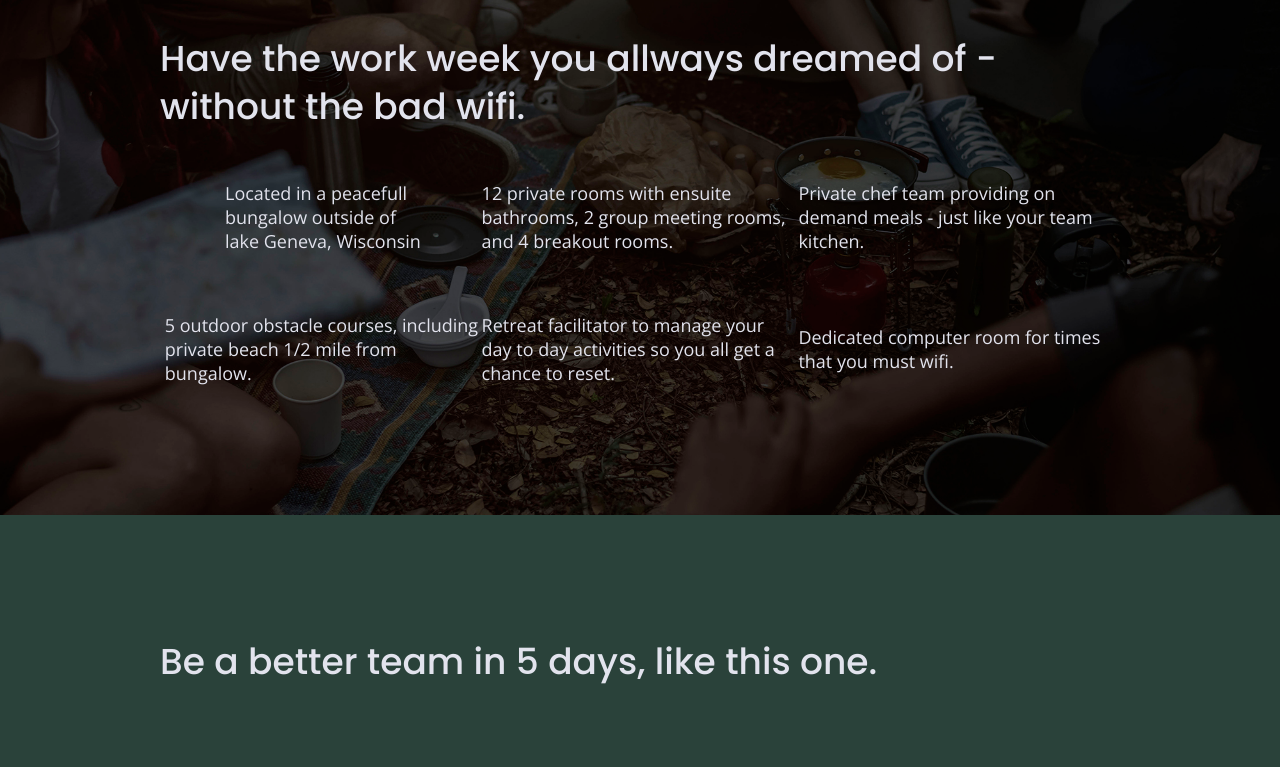
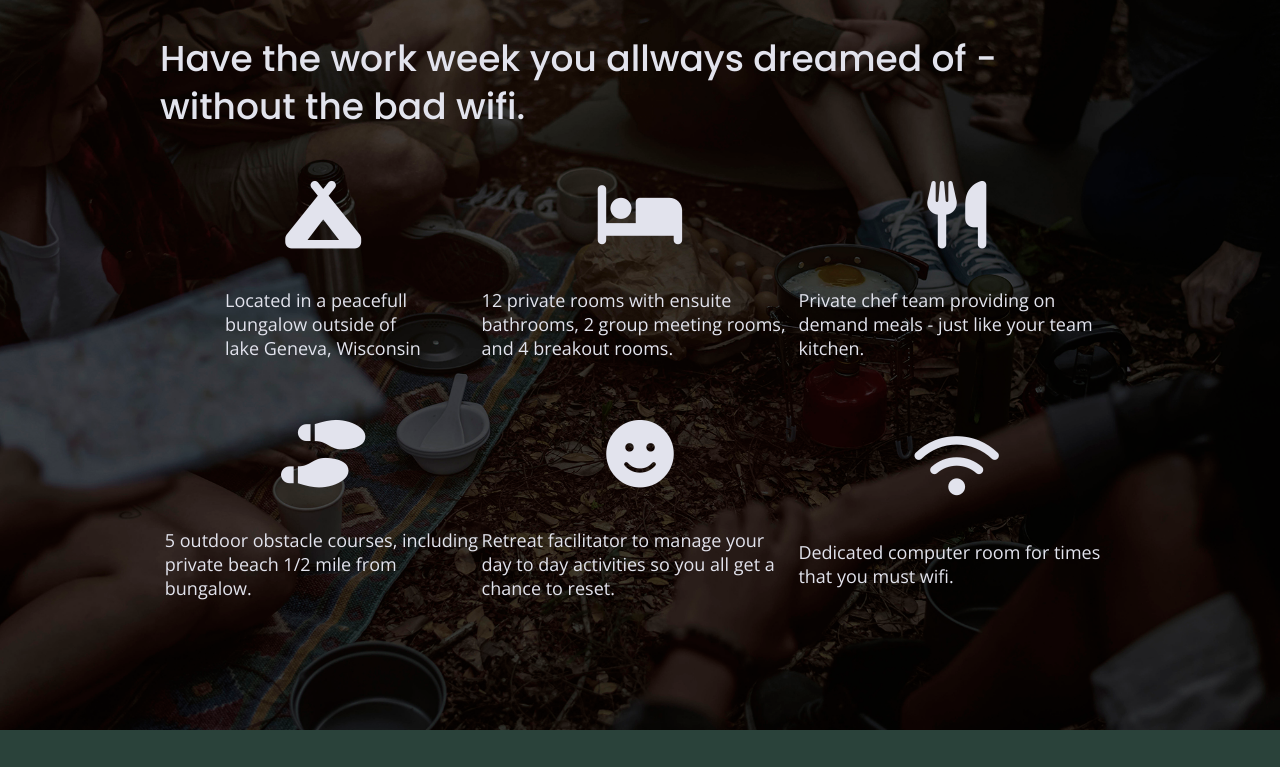
Before and after one commit to Sillyquack/unplugged-retreat, a website built with Parcel: page index.html in a window 1280 px wide. Shown: the part 1027-1794 px from the top of the page. Built offline with nearby package versions, Linux system fonts and the light colour scheme.

Commit message:
Added icons to features section

```diff
--- a/css/main.css
+++ b/css/main.css
@@ -329,6 +329,10 @@ min-height: 500px;
   margin: 0;
 }
 
+.features i {
+	font-size: 3.75em;
+    margin-bottom: 40px;
+}
 .reviews {
   display: flex;
   justify-content: center;
--- a/index.html
+++ b/index.html
@@ -22,6 +22,7 @@
   <meta name="theme-color" content="#fafafa">
   <!-- Google Fonts -->
   <link href="https://fonts.googleapis.com/css?family=Open+Sans:400,700|Poppins:500,700" rel="stylesheet">
+  <script src="https://kit.fontawesome.com/3e0891f024.js" crossorigin="anonymous"></script>
 </head>
 
 <body>
@@ -88,28 +89,40 @@
       <h2>Have the work week you allways dreamed of - without the bad wifi.</h2>
       <div class="features-items">
       <article>
-      <p class="fontawesome-icon"></p>
+      <p class="fontawesome-icon">
+        <i class="fas fa-campground"></i>
+      </p>
       <p class="features-item-description">Located in a
         peacefull bungalow outside of lake Geneva, Wisconsin</p>
         </article>
         <article>
-          <p class="fontawesome-icon"></p>
+          <p class="fontawesome-icon">
+            <i class="fas fa-bed"></i>
+          </p>
           <p>12 private rooms with ensuite bathrooms, 2 group meeting rooms, and 4 breakout rooms.</p>
         </article>
         <article>
-          <p class="fontawesome-icon"></p>
+          <p class="fontawesome-icon">
+            <i class="fas fa-utensils"></i>
+          </p>
           <p>Private chef team providing on demand meals - just like your team kitchen.</p>
         </article>
         <article>
-          <p class="fontawesome-icon"></p>
+          <p class="fontawesome-icon">
+            <i class="fas fa-shoe-prints"></i>
+          </p>
           <p>5 outdoor obstacle courses, including private beach 1/2 mile from bungalow.</p>
         </article>
         <article>
-          <p class="fontawesome-icon"></p>
+          <p class="fontawesome-icon">
+            <i class="fas fa-smile"></i>
+          </p>
           <p>Retreat facilitator to manage your day to day activities so you all get a chance to reset.</p>
         </article>
         <article>
-          <p class="fontawesome-icon"></p>
+          <p class="fontawesome-icon">
+            <i class="fas fa-wifi"></i>
+          </p>
           <p>Dedicated computer room for times that you must wifi.</p>
           </div>
         </article>
```
Also changed, not shown: about/index.html (+1 -0 lines), faq/index.html (+1 -0 lines).
